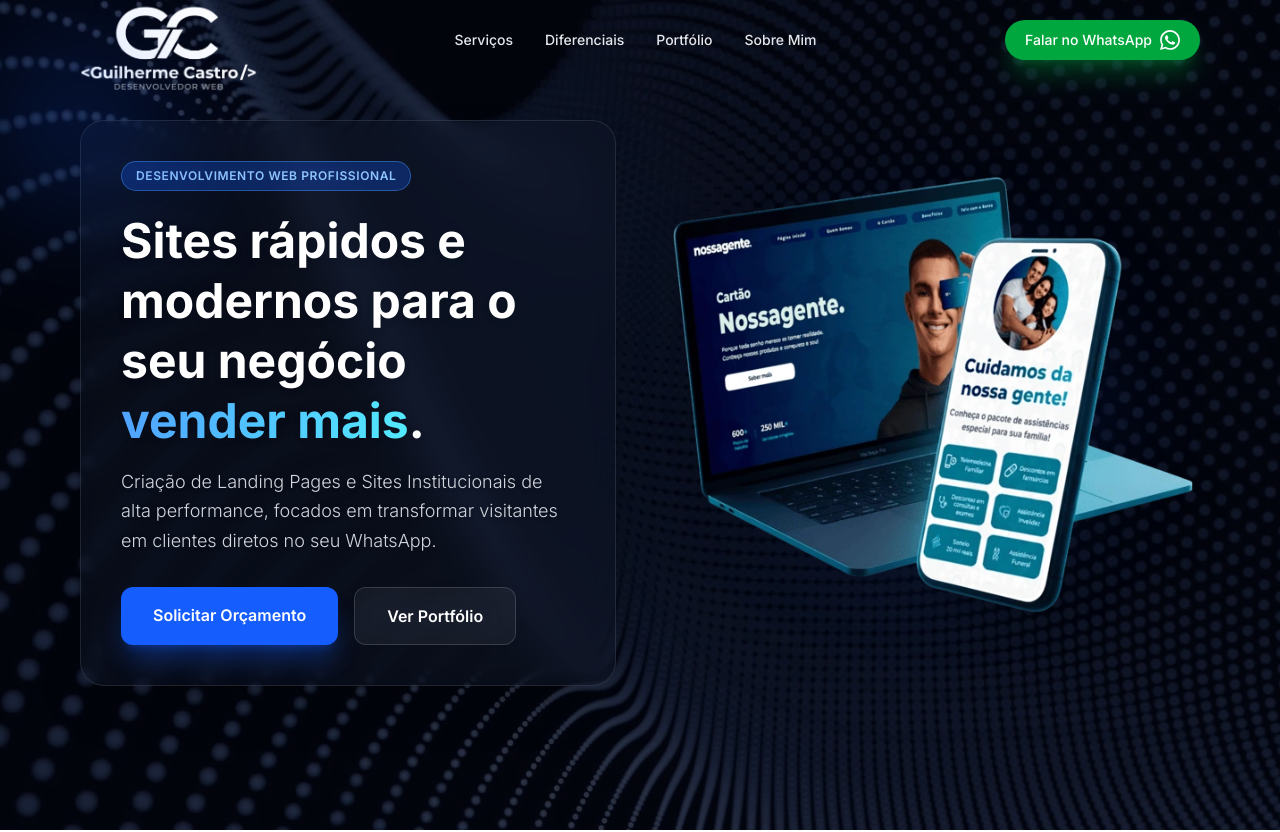
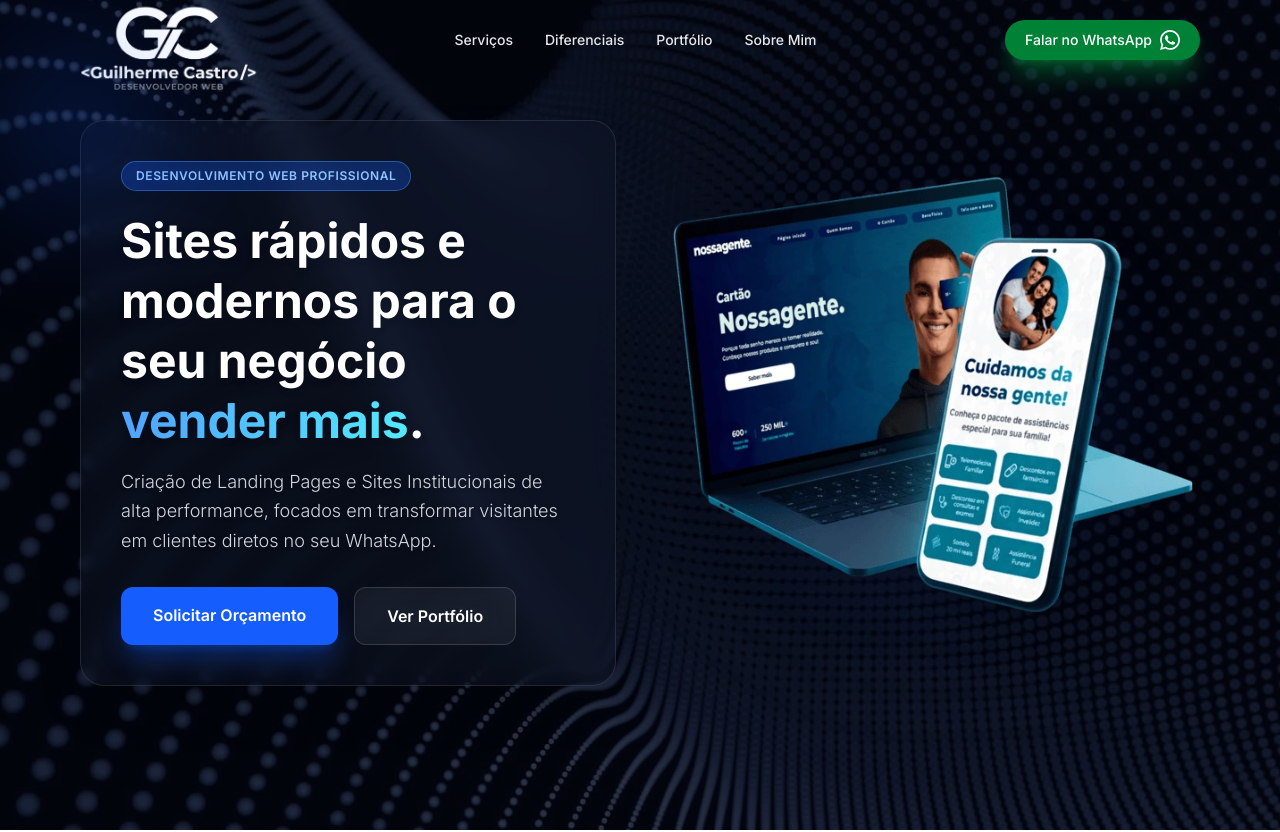
Before and after one commit to GuilhermePCastro/GuilhermeCastroPortfolio, a website: page index.html in a window 1280 px wide. Shown: the top 832 px of the page. Drawn offline with Linux system fonts and the light colour scheme.

Commit message:
Ajuste de assebilidade e SEO

```diff
--- a/index.html
+++ b/index.html
@@ -3,8 +3,24 @@
 <head>
     <meta charset="UTF-8">
     <meta name="viewport" content="width=device-width, initial-scale=1.0">
+
+    <!--SEO -->
     <title>GC Dev. Web | Landing Pages e Sites Institucionais</title>
+    <!-- Meta Descrição (O principal metadado que o SEO exige) -->
+    <meta name="description" content="Desenvolvimento de Landing Pages e Sites Institucionais de alta performance para pequenos negócios. Focado em velocidade, conversão e SEO otimizado.">
+
+    <!-- Autor -->
+    <meta name="author" content="Guilherme Castro">
+
+    <!-- Open Graph (Para quando partilhares o link no WhatsApp, LinkedIn, etc.) -->
+    <meta property="og:title" content="Guilherme Castro | Desenvolvedor Web">
+    <meta property="og:description" content="Criação de Landing Pages e Sites Institucionais de alta performance para pequenos negócios.">
+    <meta property="og:type" content="website">
+
+    <!-- Scripts -->
     <script src="./script/animations.js" defer></script>
+
+    <!--Fonts -->
     <link rel="preconnect" href="https://fonts.googleapis.com">
     <link rel="preconnect" href="https://fonts.gstatic.com" crossorigin>
     <link href="https://fonts.googleapis.com/css2?family=Inter:wght@300;400;500;600;700&display=swap" rel="stylesheet" media="print" onload="this.media='all'">
@@ -37,7 +53,7 @@
                 <a href="#sobre" class="hover:text-white hover:scale-[1.02] transition duration-300">Sobre Mim</a>
             </nav>
             <a href="https://wa.me/5511946814885?text=Olá!%20Vi%20seu%20site%20e%20gostaria%20de%20conversar%20sobre%20um%20projeto." target="_blank"
-                class="inline-flex items-center justify-center gap-2 bg-green-600 hover:bg-green-500 text-white px-5 py-2.5 rounded-full text-sm font-medium transition-all duration-300 shadow-xl shadow-green-600/30 hover:scale-[1.02]">
+                class="inline-flex items-center justify-center gap-2 bg-green-700 hover:bg-green-600 text-white px-5 py-2.5 rounded-full text-sm font-medium transition-all duration-300 shadow-xl shadow-green-500/30 hover:scale-[1.02]">
 
                     Falar no WhatsApp
                     <!-- Ícone do WhatsApp (SVG) -->
```
Also changed, not shown: dist/output.css.
